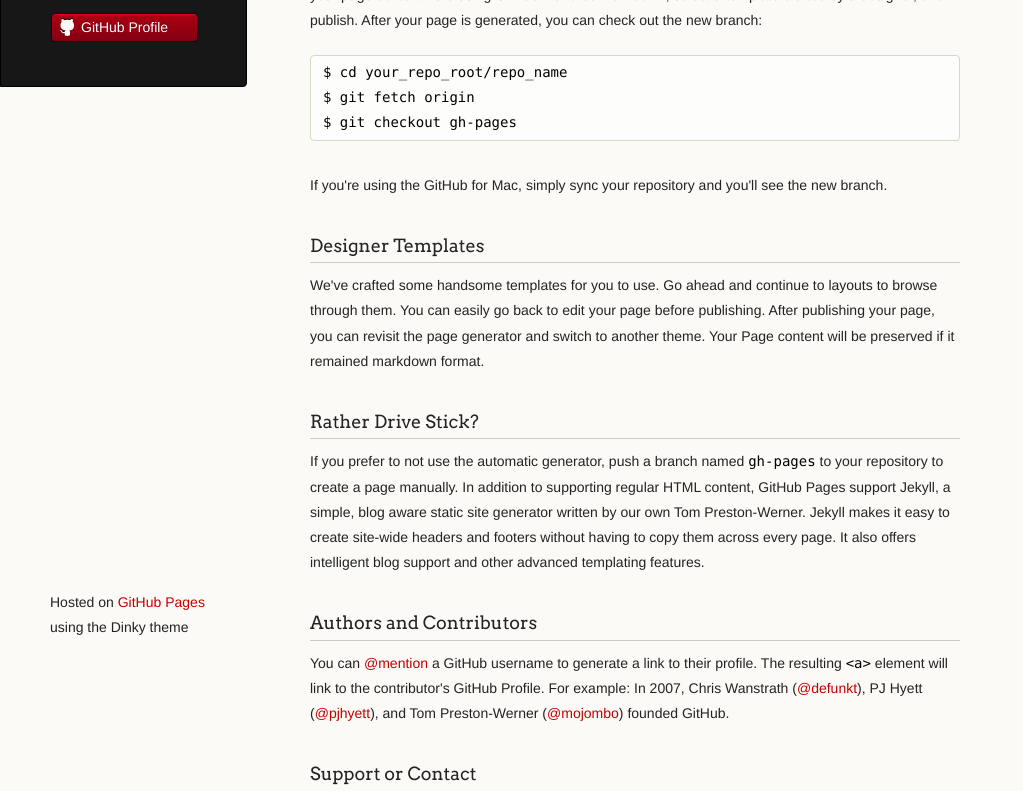
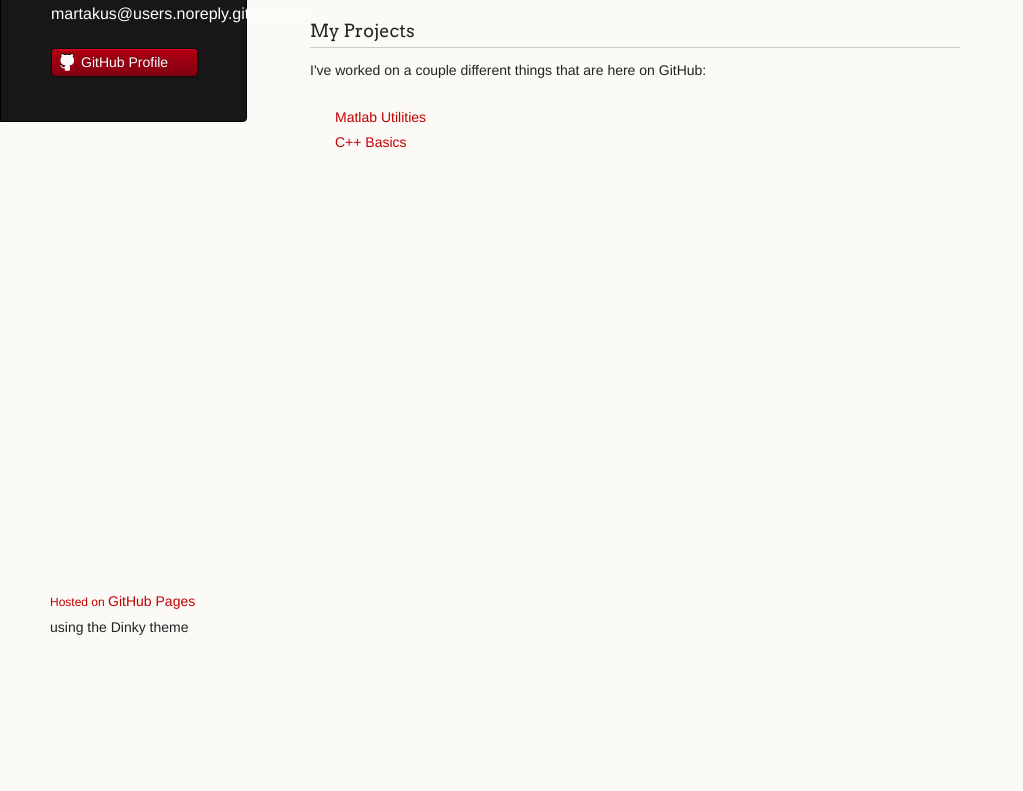
Before and after one commit to martakus/martakus.github.io, a plain HTML site: page index.html in a window 1280 px wide. Shown: the part 128-919 px from the top of the page, without its empty margins (0-1023 px from the left). After the commit the page ends 800 px from the top, so only its background shows below. Drawn offline with Linux system fonts and the light colour scheme.

Commit message:
edit index

```diff
--- a/index.html
+++ b/index.html
@@ -17,7 +17,7 @@
     <div class="wrapper">
       <header>
         <h1 class="header">Martakus</h1>
-        <p class="header"></p>
+        <p class="header">martakus@users.noreply.github.com</p>
 
 
 
@@ -28,36 +28,20 @@
       </header>
       <section>
         <h3>
-<a name="welcome-to-github-pages" class="anchor" href="#welcome-to-github-pages"><span class="octicon octicon-link"></span></a>Welcome to GitHub Pages.</h3>
+<a name="hi" class="anchor" href="#Hi"><span class="octicon octicon-link"></span></a>Hi, I'm Markus.</h3>
 
-<p>This automatic page generator is the easiest way to create beautiful pages for all of your projects. Author your page content here using GitHub Flavored Markdown, select a template crafted by a designer, and publish. After your page is generated, you can check out the new branch:</p>
-
-<pre><code>$ cd your_repo_root/repo_name
-$ git fetch origin
-$ git checkout gh-pages
-</code></pre>
-
-<p>If you're using the GitHub for Mac, simply sync your repository and you'll see the new branch.</p>
+<p>This is my home page, and could be made significantly more awesome.</p>
 
 <h3>
-<a name="designer-templates" class="anchor" href="#designer-templates"><span class="octicon octicon-link"></span></a>Designer Templates</h3>
+<a name="projects" class="anchor" href="#projects"><span class="octicon octicon-link"></span></a>My Projects</h3>
 
-<p>We've crafted some handsome templates for you to use. Go ahead and continue to layouts to browse through them. You can easily go back to edit your page before publishing. After publishing your page, you can revisit the page generator and switch to another theme. Your Page content will be preserved if it remained markdown format.</p>
+<p>I've worked on a couple different things that are here on GitHub:</p>
+<ul style="list-style-type:none">
+	<li><a href="/MatlabUtils">Matlab Utilities</li>
+	<li><a href="/c-basics">C++ Basics</li>
+</ul>
 
-<h3>
-<a name="rather-drive-stick" class="anchor" href="#rather-drive-stick"><span class="octicon octicon-link"></span></a>Rather Drive Stick?</h3>
 
-<p>If you prefer to not use the automatic generator, push a branch named <code>gh-pages</code> to your repository to create a page manually. In addition to supporting regular HTML content, GitHub Pages support Jekyll, a simple, blog aware static site generator written by our own Tom Preston-Werner. Jekyll makes it easy to create site-wide headers and footers without having to copy them across every page. It also offers intelligent blog support and other advanced templating features.</p>
-
-<h3>
-<a name="authors-and-contributors" class="anchor" href="#authors-and-contributors"><span class="octicon octicon-link"></span></a>Authors and Contributors</h3>
-
-<p>You can <a href="https://github.com/blog/821" class="user-mention">@mention</a> a GitHub username to generate a link to their profile. The resulting <code>&lt;a&gt;</code> element will link to the contributor's GitHub Profile. For example: In 2007, Chris Wanstrath (<a href="https://github.com/defunkt" class="user-mention">@defunkt</a>), PJ Hyett (<a href="https://github.com/pjhyett" class="user-mention">@pjhyett</a>), and Tom Preston-Werner (<a href="https://github.com/mojombo" class="user-mention">@mojombo</a>) founded GitHub.</p>
-
-<h3>
-<a name="support-or-contact" class="anchor" href="#support-or-contact"><span class="octicon octicon-link"></span></a>Support or Contact</h3>
-
-<p>Having trouble with Pages? Check out the documentation at <a href="http://help.github.com/pages">http://help.github.com/pages</a> or contact <a href="mailto:support@github.com">support@github.com</a> and we’ll help you sort it out.</p>
       </section>
       <footer>
         <p><small>Hosted on <a href="http://pages.github.com">GitHub Pages</a> using the Dinky theme</small></p>
```
